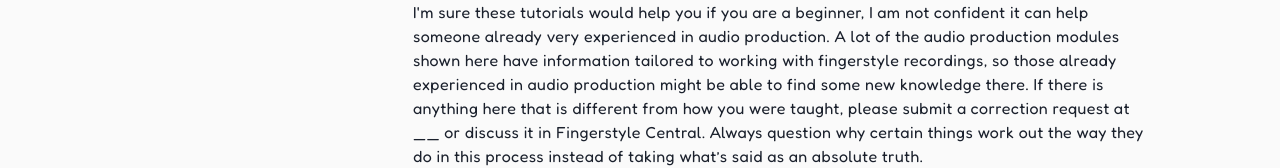
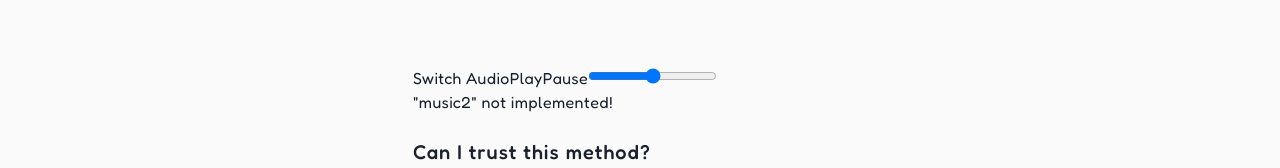
Before and after one commit to robchendev/Guitardex, a Next.js app: page /a/1 in a window 1280 px wide. Shown: the part 554-722 px from the top of the page. Built offline with nearby package versions, Linux system fonts and the light colour scheme; no server answers.

Commit message:
Audio Comparison component complete (BeforeAfterAudioWaveform2)

```diff
--- a/components/ModulePage/BeforeAfterAudioWaveform2.tsx
+++ b/components/ModulePage/BeforeAfterAudioWaveform2.tsx
@@ -1,12 +1,13 @@
 import React, { useEffect, useRef, useState } from "react";
+import { debounce } from "lodash";
 
 type Props = {
   srcBefore?: string;
   srcAfter?: string;
-  // defaultVolume?: number;
+  defaultVolume?: number;
 };
 
-const BeforeAfterAudioWaveform2 = ({ srcBefore = "", srcAfter = "" }) => {
+const BeforeAfterAudioWaveform2 = ({ srcBefore = "", srcAfter = "", defaultVolume = 0.5 }) => {
   // console.log("==================== MyComponent is re-rendering");
   const [audioContext, setAudioContext] = useState<AudioContext | null>(null);
   const [gainNodeBefore, setGainNodeBefore] = useState<GainNode | null>(null);
@@ -22,6 +23,7 @@ const BeforeAfterAudioWaveform2 = ({ srcBefore = "", srcAfter = "" }) => {
   const [bufferBefore, setBufferBefore] = useState<AudioBuffer | null>(null);
   const [bufferAfter, setBufferAfter] = useState<AudioBuffer | null>(null);
   const [isManualSeek, setIsManualSeek] = useState(false);
+  const [volume, setVolume] = useState(defaultVolume);
 
   const fetchAudioBuffer = async (audioContext, url) => {
     const response = await fetch(url);
@@ -49,7 +51,7 @@ const BeforeAfterAudioWaveform2 = ({ srcBefore = "", srcAfter = "" }) => {
         sourceAfter.loop = true;
         sourceAfter.connect(gainAfter).connect(ac.destination);
 
-        gainBefore.gain.setValueAtTime(0.5, ac.currentTime);
+        gainBefore.gain.setValueAtTime(volume, ac.currentTime);
         gainAfter.gain.setValueAtTime(0, ac.currentTime);
 
         sourceBefore.start();
@@ -106,7 +108,7 @@ const BeforeAfterAudioWaveform2 = ({ srcBefore = "", srcAfter = "" }) => {
       newSource = createAndStartBufferSource(audioContext, bufferAfter, gainNodeAfter, currentTime);
 
       gainNodeBefore.gain.setValueAtTime(0, audioContext.currentTime);
-      gainNodeAfter.gain.setValueAtTime(0.5, audioContext.currentTime);
+      gainNodeAfter.gain.setValueAtTime(volume, audioContext.currentTime);
 
       setSourceAfter(newSource);
     } else {
@@ -119,7 +121,7 @@ const BeforeAfterAudioWaveform2 = ({ srcBefore = "", srcAfter = "" }) => {
         currentTime
       );
 
-      gainNodeBefore.gain.setValueAtTime(0.5, audioContext.currentTime);
+      gainNodeBefore.gain.setValueAtTime(volume, audioContext.currentTime);
       gainNodeAfter.gain.setValueAtTime(0, audioContext.currentTime);
 
       setSourceBefore(newSource);
@@ -132,6 +134,33 @@ const BeforeAfterAudioWaveform2 = ({ srcBefore = "", srcAfter = "" }) => {
       startTime.current = audioContext.currentTime - currentTime;
     }
   };
+
+  const resizeCanvas = () => {
+    [canvasRefBefore.current, canvasRefAfter.current, lineCanvasRef.current].forEach((canvas) => {
+      if (canvas) {
+        // eslint-disable-next-line
+        const parentWidth = canvas.parentElement?.offsetWidth!;
+        canvas.width = parentWidth;
+        canvas.height = parentWidth / 2;
+        if (canvas === canvasRefBefore.current) {
+          drawCanvas(canvasRefBefore, bufferBefore);
+        }
+        if (canvas === canvasRefAfter.current) {
+          drawCanvas(canvasRefAfter, bufferAfter);
+        }
+      }
+    });
+  };
+  const debouncedResizeCanvas = debounce(resizeCanvas, 500);
+
+  // Listen to window resize
+  useEffect(() => {
+    window.addEventListener("resize", debouncedResizeCanvas);
+    resizeCanvas(); // initial sizing
+    return () => {
+      window.removeEventListener("resize", debouncedResizeCanvas);
+    };
+  }, [bufferBefore, bufferAfter]);
 
   const drawCanvas = (canvasRef, audioBuffer) => {
     const canvas = canvasRef.current;
@@ -335,6 +364,20 @@ const BeforeAfterAudioWaveform2 = ({ srcBefore = "", srcAfter = "" }) => {
     }
   };
 
+  // New function to handle volume change
+  const handleVolumeChange = (e) => {
+    const newVolume = parseFloat(e.target.value);
+    setVolume(newVolume);
+
+    if (gainNodeBefore && gainNodeAfter && audioContext) {
+      if (isBefore) {
+        gainNodeBefore.gain.setValueAtTime(newVolume, audioContext.currentTime);
+      } else {
+        gainNodeAfter.gain.setValueAtTime(newVolume, audioContext.currentTime);
+      }
+    }
+  };
+
   return (
     <div>
       <div className="relative w-full">
@@ -356,6 +399,15 @@ const BeforeAfterAudioWaveform2 = ({ srcBefore = "", srcAfter = "" }) => {
       <button onClick={switchAudio}>Switch Audio</button>
       <button onClick={playAudio}>Play</button>
       <button onClick={pauseAudio}>Pause</button>
+      <input
+        id="volume"
+        type="range"
+        min="0"
+        max="1"
+        step="0.01"
+        value={volume}
+        onChange={handleVolumeChange}
+      />
     </div>
   );
 };
```
